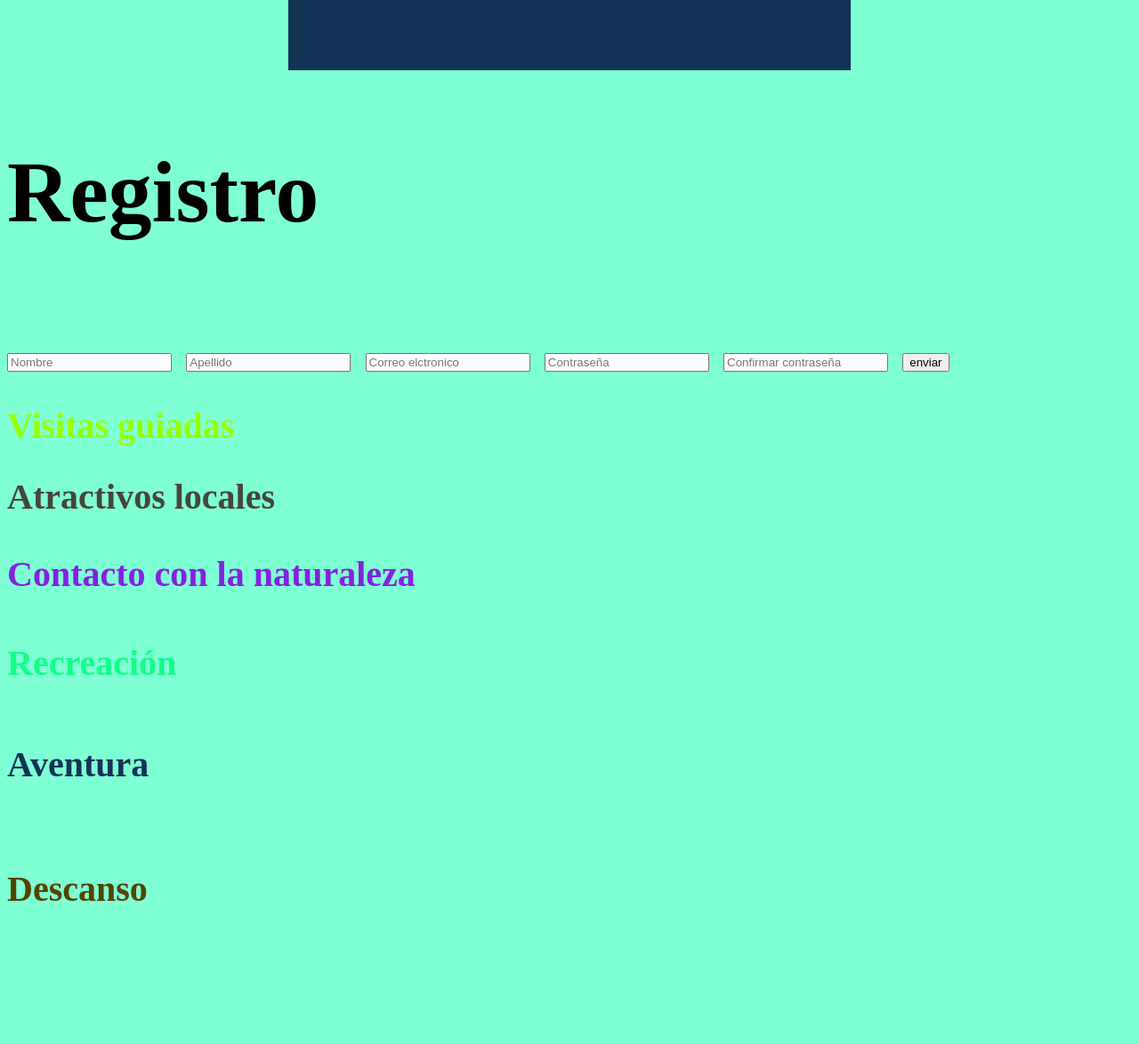
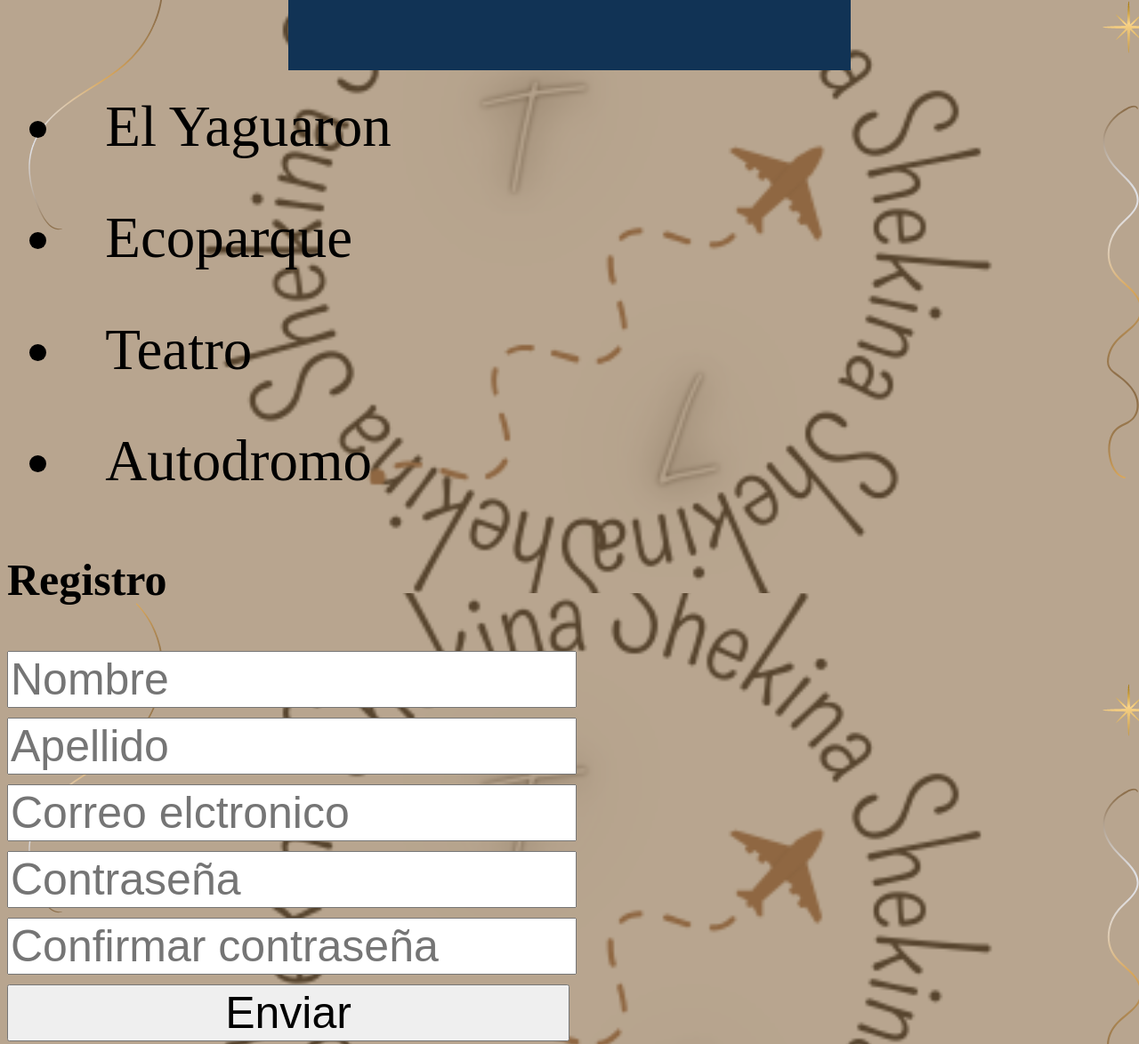
Before and after one commit to flocesped/Viajes-personalizados, a plain HTML site: page index.html in a window 1280 px wide. Shown: the part 1637-2811 px from the top of the page at 89% size. Before the commit the page ends 2753 px from the top, so only its background shows below. Drawn offline with Linux system fonts and the light colour scheme.

Commit message:
Add files via upload

```diff
--- a/css/style.css
+++ b/css/style.css
@@ -1,3 +1,6 @@
+.Turismo{
+    background-image: url(../imagenes/fondo.png)
+}
 .Bienvenidos{
     color:black;
     background-color: antiquewhite;
@@ -9,28 +12,35 @@
     font-size: 90px;
 }
 .texto{
-    color:#99ff00;
+
+    color:#46453a;
     font-size: 40px;
+    padding: 2%;
 }
 .Atractivos{
     color: #46453a;
     font-size: 40px;
+    padding: 2%;
 }
 .Contacto{
-    color: #8123de;
+    color: #46453a;
     font-size: 40px;
+    padding: 2%;
 }
 .Recreo{
-    color: #11ff88;
+    color: #46453a;
     font-size: 40px;
+    padding: 2%;
 }
 .Avent{
-    color: #135;
+    color:#46453a;
     font-size: 40px;
+    padding: 2%;
 }
 .Des{
-    color: #540;
+    color:#46453a;
     font-size: 40px;
+    padding: 2%;
 }
 .Turismo{
     color: black;
@@ -42,6 +52,7 @@
     width: 50%;
     height: 90vh;
     margin: auto;
+
 }
 .at2{
     background-color: #8123de;
@@ -62,3 +73,55 @@
     height: 20vh;
     margin: auto;
 }
+
+.Atp1{
+    padding:2%;
+}
+.Atp2{
+    padding: 2%;
+}
+.Atp3{
+    padding: 2%;
+}
+.Atp4{
+    padding: 2%;
+}
+
+.Regist{
+    font-size: 50px;
+}
+input{
+    width: 50%;
+    font-size: 50px;
+}
+.elementopadre{
+    list-style-type: none;
+    padding: 0%;
+    border:1px solid black;
+    display: flex;
+    flex-direction: column;
+
+}
+.elementopadre li{
+    border: 1px solid salmon;
+    padding: 5px;
+}
+/*.Elemento1{
+    background-color: #8123de;
+    color: aliceblue;
+    flex-grow: 3;
+}
+.Elemento2{
+    background-color: #540;
+    color: #46453a;
+    flex-basis: 10%;
+
+}*/
+@media (min-width: 767px){
+    .elementopadre{
+        display: flex;
+        flex-direction: row;
+        background-color: #99ff00;
+    }
+
+}
--- a/index.html
+++ b/index.html
@@ -40,16 +40,19 @@
     </div>
    </div>
 
-
+   <li class="Atp1"> El Yaguaron</li>
+   <li class="Atp2"> Ecoparque</li>
+   <li class="Atp3"> Teatro</li>
+   <li class="Atp4"> Autodromo</li>
 
 <form>
-    <h2>Registro</h2>
-    <input type="text" placeholder="Nombre">
-    <input type="text" placeholder="Apellido">
-    <input type="email" placeholder="Correo elctronico">
-    <input type="password" placeholder="Contraseña">
-    <input type="password" placeholder="Confirmar contraseña">
-    <input type="submit" class="btn" value="enviar">
+    <h2 class="Regist">Registro</h2>
+    <input type="Name" placeholder="Nombre">
+    <input type="Surname" placeholder="Apellido">
+    <input type="Email" placeholder="Correo elctronico">
+    <input type="Password" placeholder="Contraseña">
+    <input type="Password" placeholder="Confirmar contraseña">
+    <input type="Submit" class="btn" value="Enviar">
 
 
 </form>
```
Also changed, not shown: Páginas/atractivoslocales.html (+21 -0 lines), imagenes/fondo.png (added).
